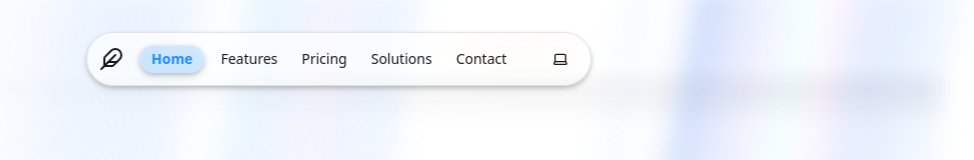
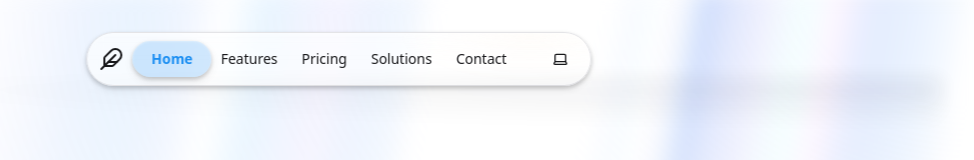
Before and after one commit to Qaisar-Mateen/Landing, a Next.js app: page / in a window 1280 px wide. Shown: the top 160 px of the page, without its empty margins (301-1275 px from the left). Built offline with nearby package versions, Linux system fonts and the light colour scheme.

Commit message:
feat: implement sliding capsule indicator for active nav item

```diff
--- a/app/globals.css
+++ b/app/globals.css
@@ -251,6 +251,28 @@
       opacity: 0 !important;
       filter: none !important;
     }
+    .nav-capsule-indicator { transition: none !important; }
+  }
+
+  /* Sliding capsule indicator */
+  .nav-capsule-indicator {
+    position: absolute;
+    top: 50%;
+    left: 0;
+    transform: translateY(-50%);
+    width: 0px;
+    height: 0px;
+    border-radius: 9999px;
+    transition: transform 260ms cubic-bezier(0.2,0.9,0.2,1), width 260ms cubic-bezier(0.2,0.9,0.2,1), opacity 180ms ease-in-out;
+    will-change: transform, width, opacity;
+    z-index: 0;
+    opacity: 0;
+  }
+
+  @media (prefers-reduced-motion: reduce) {
+    .nav-capsule-indicator {
+      transition: none !important;
+    }
   }
 
   /* Depth shadow utilities (from app/depth.css variables) */
--- a/components/nav-bar.tsx
+++ b/components/nav-bar.tsx
@@ -1,6 +1,6 @@
 "use client"
 
-import React from "react";
+import React, { useEffect, useRef, useState } from "react";
 import { Feather } from "lucide-react";
 import Link from "next/link";
 import { usePathname } from "next/navigation";
@@ -22,29 +22,80 @@ const NavBar = () => {
         return pathname.startsWith(href);
     }
 
+    // sliding capsule indicator
+    const navRef = useRef<HTMLElement | null>(null)
+    const itemsContainerRef = useRef<HTMLDivElement | null>(null)
+    const itemRefs = useRef<Record<string, HTMLElement | null>>({})
+    const [indicator, setIndicator] = useState({ left: 0, width: 0, height: 0, opacity: 0 })
+
+    const updateIndicator = () => {
+        const activeItem = navItems.find((i) => isActive(i.href))
+        const el = activeItem ? itemRefs.current[activeItem.href] : null
+        const container = itemsContainerRef.current || navRef.current
+        if (!container || !el) {
+            setIndicator((s) => ({ ...s, opacity: 0 }))
+            return
+        }
+        const containerRect = container.getBoundingClientRect()
+        const rect = el.getBoundingClientRect()
+        // make capsule slightly wider than the element for comfortable padding
+        const extraPadding = 14
+        const minWidth = 32
+        const width = Math.max(minWidth, Math.round(rect.width + extraPadding))
+        const left = Math.round(rect.left - containerRect.left - Math.round(extraPadding / 2))
+        const height = Math.round(rect.height + 8)
+        setIndicator({ left, width, height, opacity: 1 })
+    }
+
+    useEffect(() => {
+        updateIndicator()
+        const ro = new ResizeObserver(updateIndicator)
+        if (navRef.current) ro.observe(navRef.current)
+        if (itemsContainerRef.current) ro.observe(itemsContainerRef.current)
+        Object.values(itemRefs.current).forEach((el) => el && ro.observe(el))
+        window.addEventListener("resize", updateIndicator)
+        return () => {
+            ro.disconnect()
+            window.removeEventListener("resize", updateIndicator)
+        }
+    }, [pathname])
+
     return (
-        <nav className="site-nav glass-nav z-10 top-8 left-1/2 -translate-x-1/2 fixed flex items-center gap-4 py-2 px-3 rounded-full border border-zinc-200 dark:border-zinc-800 text-zinc-900 dark:text-white shadow-m transition-colors duration-200 ease-in-out" style={{ willChange: 'transform, opacity, background-color, color' }}>
-            <Link href='/' aria-label="Home" className="flex items-center gap-2">
+        <nav ref={navRef} className="site-nav glass-nav z-10 top-8 left-1/2 -translate-x-1/2 fixed flex items-center gap-4 py-2 px-3 rounded-full border border-zinc-200 dark:border-zinc-800 text-zinc-900 dark:text-white shadow-m transition-colors duration-200 ease-in-out" style={{ willChange: 'transform, opacity, background-color, color' }}>
+            <Link href='/' aria-label="Home" className="flex items-center gap-2 z-20">
                 <Feather className="h-6 w-6 text-zinc-900 dark:text-white" aria-hidden="true" />
             </Link>
 
-            <div className="flex items-center gap-2">
+            <div ref={itemsContainerRef} className="relative flex items-center gap-2">
+                {/* moving indicator */}
+                <div
+                  aria-hidden
+                  className="nav-capsule-indicator bg-primary/20 dark:bg-primary/10 rounded-full shadow-m pointer-events-none"
+                  style={{
+                    transform: `translateX(${indicator.left}px) translateY(-50%)`,
+                    width: indicator.width ? `${indicator.width}px` : "0px",
+                    height: indicator.height ? `${indicator.height}px` : "0px",
+                    opacity: indicator.opacity,
+                  }}
+                />
+
                 {navItems.map((item) => {
                     const active = isActive(item.href)
                     return (
-                        <Link
-                          key={item.href}
-                          href={item.href}
-                          aria-current={active ? 'page' : undefined}
-                          className={`inline-flex items-center ${active ? 'px-3 py-1 rounded-full bg-primary/20 dark:bg-primary/10 text-primary font-semibold shadow-m' : 'px-2 py-1'} focus-visible:outline-none focus-visible:ring-2 focus-visible:ring-ring/40`}
-                        >
-                          <span className={`${active ? 'font-semibold text-primary' : 'font-normal'} text-sm`}>{item.label}</span>
+                        <Link key={item.href} href={item.href}>
+                          <span
+                            ref={(el) => { itemRefs.current[item.href] = el }}
+                            aria-current={active ? 'page' : undefined}
+                            className={`relative z-20 inline-flex items-center ${active ? 'px-3 py-1 font-semibold text-primary' : 'px-2 py-1'} focus-visible:outline-none focus-visible:ring-2 focus-visible:ring-ring/40`}
+                          >
+                            <span className={`${active ? 'font-semibold text-primary' : 'font-normal'} text-sm`}>{item.label}</span>
+                          </span>
                         </Link>
                     )
                 })}
             </div>
 
-            <div className="ml-3">
+            <div className="ml-3 z-20">
                 <ThemeToggle />
             </div>
         </nav>
```
